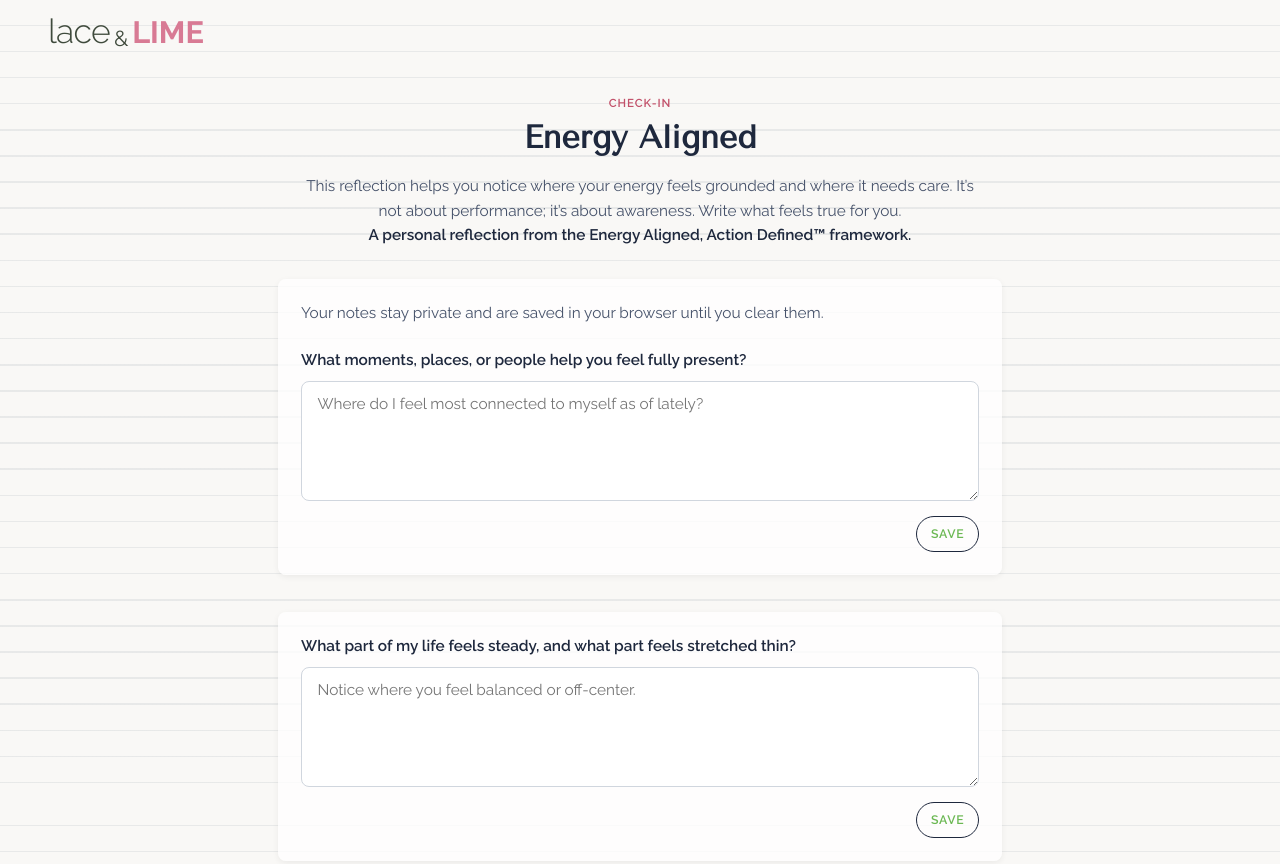
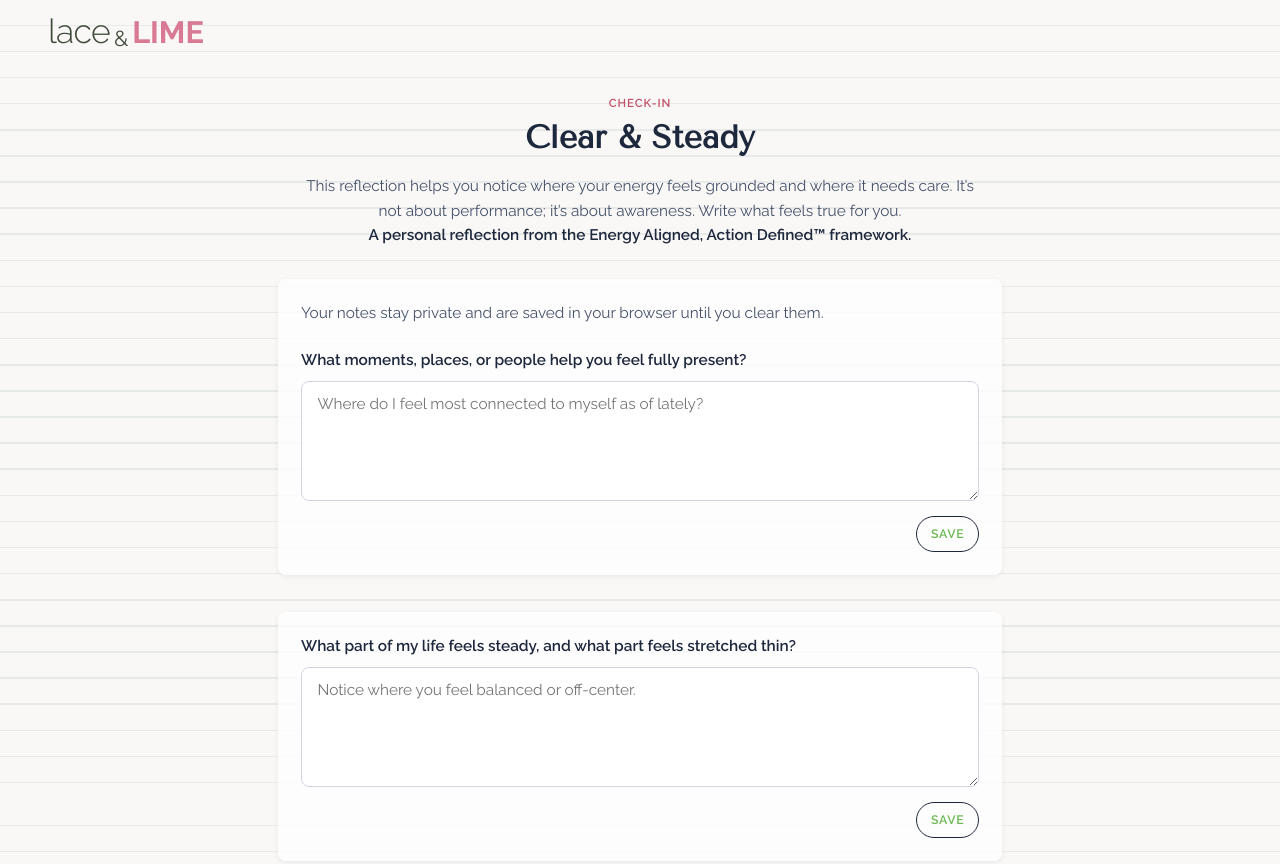
Before and after one commit to LLcollective/hot-princess, a plain HTML site: page i-energy-aligned.html in a window 1280 px wide. Shown: the top 864 px of the page. Drawn offline with nearby package versions, Linux system fonts and the light colour scheme.

Commit message:
clear and steady

```diff
--- a/i-energy-aligned.html
+++ b/i-energy-aligned.html
@@ -3,7 +3,7 @@
 <head>
   <meta charset="UTF-8" />
   <meta name="viewport" content="width=device-width, initial-scale=1.0" />
-  <title>Energy Aligned | Lace & Lime™</title>
+  <title>Clear & Steady | Lace & Lime™</title>
 
   <!-- Fonts + Global Styles -->
   <link href="https://fonts.googleapis.com/css2?family=Tenor+Sans&family=Raleway:wght@300;400;600;700&display=swap" rel="stylesheet">
@@ -55,7 +55,7 @@
   <section class="builder-container">
     <div class="builder-header animate">
       <span class="eyebrow">Check-In</span>
-      <h1>Energy Aligned</h1>
+      <h1>Clear & Steady</h1>
       <p>
         This reflection helps you notice where your energy feels grounded and where it needs care.
         It’s not about performance; it’s about awareness. Write what feels true for you.
```
